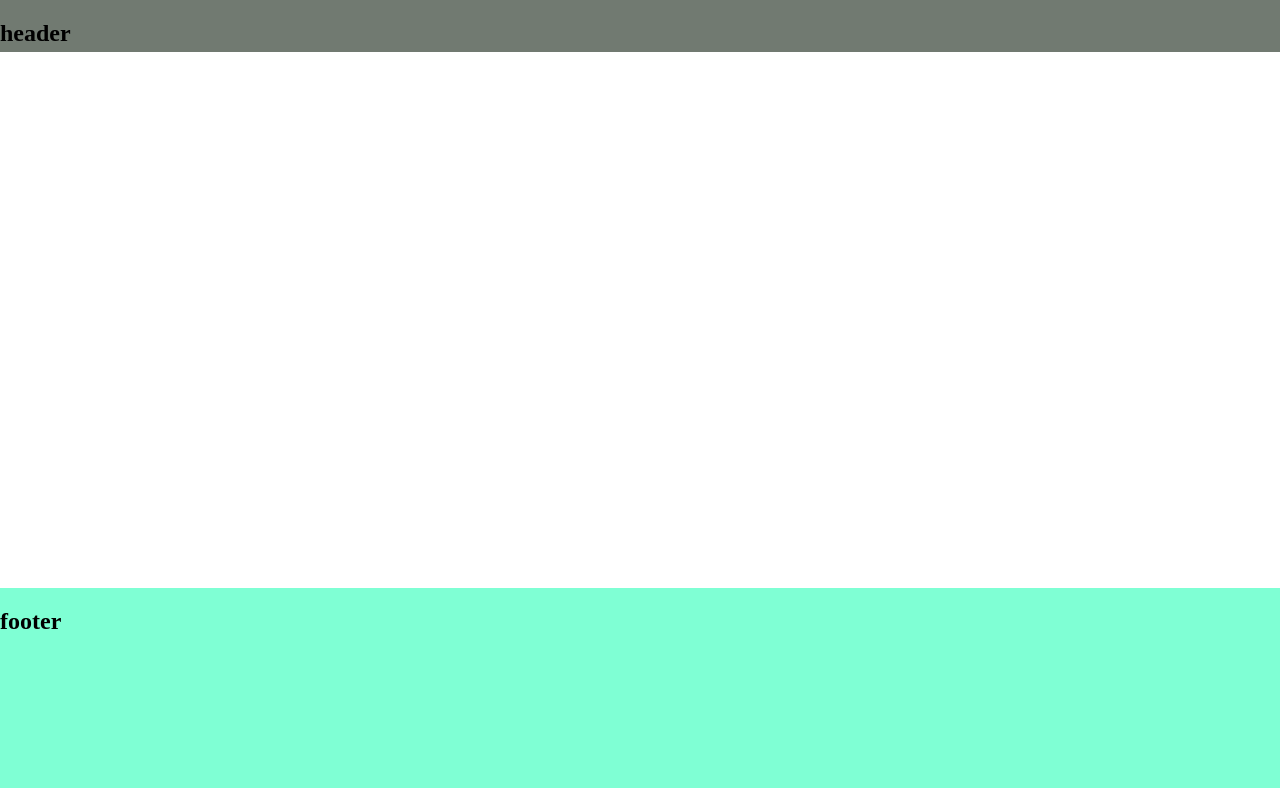
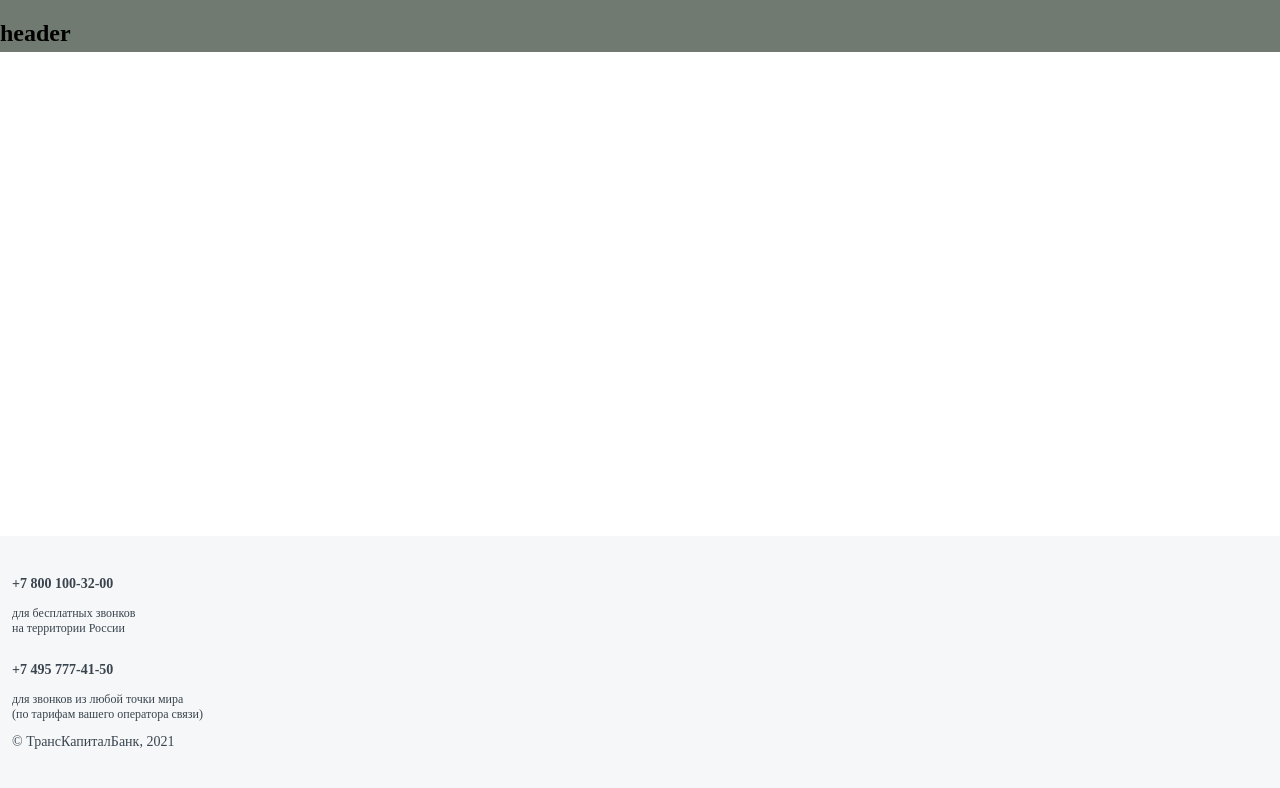
Before and after one commit to smf91/tkb-test, an Angular app: page / in a window 1280 px wide. Shown: the top 788 px of the page. Built offline with nearby package versions, Linux system fonts and the light colour scheme.

Commit message:
Added styles

```diff
--- a/src/app/login-page/login-page.component.html
+++ b/src/app/login-page/login-page.component.html
@@ -1,4 +1,4 @@
-<h1>Проверка счета</h1>
+  <h1>Проверка счета</h1>
 
 <div class="layot-form">
 
--- a/src/app/login-page/login-page.component.scss
+++ b/src/app/login-page/login-page.component.scss
@@ -3,6 +3,11 @@
   height: 360px;
   background: #F5F7F8;
   border-radius: 30px;
+  padding: 16px 12px 0 12px;
+  display: flex;
+  justify-content: center;
+
+
 }
 .toggler {
   display: flex;
@@ -13,6 +18,7 @@
   background: #FFFFFF;
   box-shadow: 0px 0px 2px rgba(0, 0, 0, 0.08);
   border-radius: 100px;
+
 
   .button-toggler {
     text-align: center;
--- a/src/app/shared/components/main-layout/main-layout.component.html
+++ b/src/app/shared/components/main-layout/main-layout.component.html
@@ -9,6 +9,26 @@
   </div>
 
   <footer class="footer-main">
-    <h2>footer</h2>
+    <div>
+      <p class="info-phone">
+        +7 800 100-32-00
+      </p>
+      <p class="info-text">
+        для бесплатных звонков <br>
+        на территории России
+      </p>
+    </div>
+    <div>
+      <p class="info-phone ">
+        +7 495 777-41-50
+      </p>
+      <p class="info-text">
+        для звонков из любой точки мира <br>
+        (по тарифам вашего оператора связи)
+      </p>
+    </div>
+    <div class="info-company">
+      © ТрансКапиталБанк, 2021
+    </div>
   </footer>
 </div>
--- a/src/app/shared/components/main-layout/main-layout.component.scss
+++ b/src/app/shared/components/main-layout/main-layout.component.scss
@@ -10,10 +10,37 @@
   height: 52px;
 }
 
-.container {}
+.container {
+  margin: 0 auto;
+}
 
 .footer-main{
-  background: aquamarine;
+  background: #F5F7F8;
   margin-top: auto;
   height: 212px;
+  display: grid;
+  grid-template-rows: 1fr 1fr 1fr;
+  font-size: 14px;
+  font-family: Corpid E1s;
+  padding: 26px 12px;
+
+
+
+
+  .info-phone {
+    font-style: normal;
+    font-weight: bold;
+    color: #3A444E;
+  }
+  .info-text {
+    font-style: normal;
+    font-weight: 350;
+    font-size: 12px;
+    color: #3A444E;
+  }
+  .info-company {
+    font-style: normal;
+    font-weight: 350;
+    color: #3A444E;
 }
+}
```
